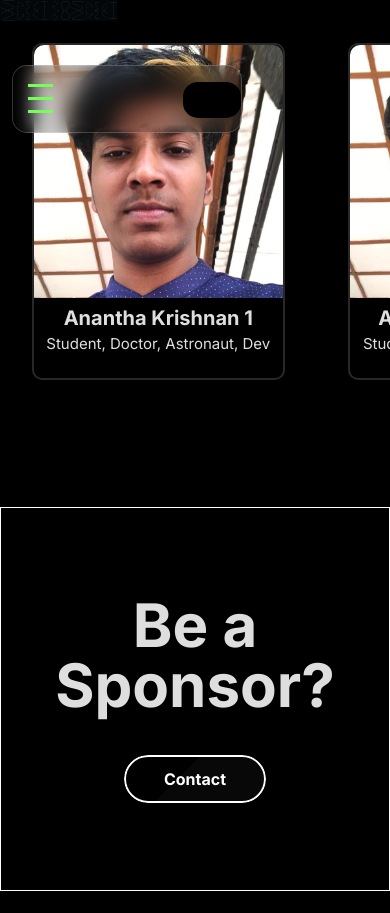
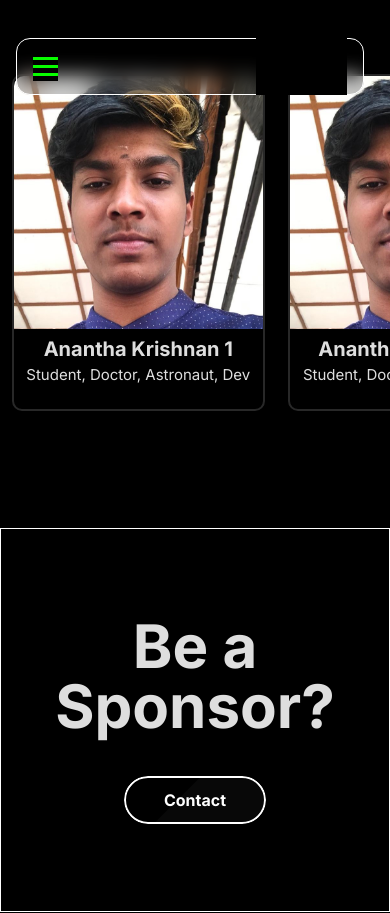
Before and after one commit to IEEE-FISAT-SB-WEBCOM/SpectroSpect-Main, a React (Vite) app in the folder frontend/: page /Speakers in a window 390 px wide. Shown: the top 913 px of the page. Built offline with nearby package versions, Linux system fonts and the light colour scheme.

Commit message:
Navbar Responsiveness

```diff
--- a/frontend/package.json
+++ b/frontend/package.json
@@ -11,6 +11,7 @@
     "preview": "vite preview"
   },
   "dependencies": {
+    "gasp": "^0.0.2",
     "gltf-loader": "^1.0.0",
     "gsap": "^3.12.4",
     "react": "^18.2.0",
--- a/frontend/src/components/MobileMenu.jsx
+++ /dev/null
@@ -1,20 +0,0 @@
-import React from 'react';
-
-const MobileMenu = ({ closeMobileMenu }) => {
-  return (
-    <div className="mobile-menu">
-      <div className="close-icon" onClick={closeMobileMenu}>
-        &times;
-      </div>
-      <ul>
-        <li><a href="#" onClick={closeMobileMenu}>Home</a></li>
-        <li><a href="#about" onClick={closeMobileMenu}>About</a></li>
-        <li><a href="#Workshops" onClick={closeMobileMenu}>Workshops</a></li>
-        <li><a href="#" onClick={closeMobileMenu}>Contact</a></li>
-      </ul>
-    </div>
-
-  );
-};
-
-export default MobileMenu;
--- a/frontend/src/components/navbar.css
+++ b/frontend/src/components/navbar.css
@@ -1,64 +1,30 @@
 
-nav {
-    background: rgba(0, 0, 0, 0.2);
+.navbar {
+  display: flex;
+  justify-content: space-between;
+  align-items: center;
+  padding: 1rem;
+  position:sticky;
+  border: 0.5px solid white;
+  z-index: 1;
+  top: 103px;
+  margin-left: 155px;
+  height: 119px;
+  margin-right: 155px;
+  border-radius: 14px;
   backdrop-filter: blur(10px);
-    border-radius: 15px;
-    display: flex;
-    border: 1px solid rgba(255, 255, 255, 0.2);
-    transform: translate(10%,50%);
-    overflow: hidden;
-    z-index: 3;
-    width:80vw;
-    height: 15vh;
+  background-color: rgba(0, 0, 0, 0.2);
 }
 
-  .imgg{
+.navbar.fixed {
+  position: fixed;
+  top: 0;
   width: 100%;
-    height:100px;
-    position: absolute;
-    z-index: -1;
 }
 
-  ul {
-    list-style: none;
+.nav-links {
   display: flex;
-    justify-content: flex-start;
-    margin: 0;
-    padding: 0;
-    align-items: center;
-  }
-
-  .navv {
-    text-decoration: none;
-    color: white;
-    padding: 10px 20px;
-    transition: background 0.3s ease;
-  }
-
-  a {
-    text-decoration: none;
-    color: white;
-    padding: 10px 20px;
-    transition: background 0.3s ease;
-  }
-  .navv:hover{
-    background: rgba(255, 255, 255, 0.1);
-  }
-
-  .gif-container {
-    position: absolute;
-    width: 294px;
-    height: 103px;
-    right: 20px;
-    top: 50%;
-    transform: translateY(-50%);
-    border-radius: 15px;
-  }
-
-  .ezgif {
-    width: 100%;
-    height: 100%;
-    border-radius: 15px;
+  gap: 1rem;
 }
 
 .header-sponsors{
@@ -72,135 +38,113 @@ nav {
   align-items: center;
 }
 
+.logo {
+  width: 15%;
+}
+
 .header-sponsors div{
   display: flex;
   justify-content: center;
   align-items: center;
 }
+.nav-links a {
+  text-decoration: none;
+  color: white;
+  padding: 15px;
+}
 
+.burger-menu {
+  cursor: pointer;
+  display: none;
+}
 
-@media only screen and (max-width: 768px) {
-  nav {
+.bar {
+  width: 25px;
+  height: 3px;
+  background-color: rgb(8, 253, 0);
+  margin: 5px 0;
+  transition: 0.4s;
+}
+
+.cross-icon {
+  width: 25px;
+  height: 3px;
+  position: relative;
+  transform: rotate(314deg);
+  cursor: pointer;
+}
+
+.cross-icon .bar1,
+.cross-icon .bar2 {
   width: 100%;
-    transform: translate(0%, 0%);
+  height: 3px;
+  background-color: rgb(60, 255, 0);
+  position: absolute;
+  transition: 0.4s;
+}
+
+.cross-icon .bar1 {
+  transform: rotate(-268deg);
+}
+
+@media (max-width: 768px) {
+  .navbar {
+    display: flex;
+    justify-content: space-between;
+    align-items: center;
+    padding: 1rem;
+    color: white;
+    margin-top: 5px;
+    margin-left: 16px;
+    margin-right: 26px;
+    position: sticky;
+    z-index: 1;
+    top: 38px;
+    background-color: rgba(0, 0, 0, 0.2);
+    height: 57px;
+    backdrop-filter: blur(10px);
+  }
+
+  .navbar.fixed {
+    position: fixed;
+    top: 0;
+    width: 29%;
   }
 
   .header-sponsors {
     display: none;
   }
-}
-
-.hamburger-menu {
-  display: none;
-  flex-direction: column;
-  cursor: pointer;
+  .nav-links a {
+    text-decoration: none;
+    color: white;
     padding: 5px;
   }
-
-.bar {
-  width: 25px;
-  height: 3px;
-  background-color: rgb(115, 255, 87);
-  margin: 5px 0;
-}
-
-@media only screen and (max-width: 768px) {
-  nav {
-    position: fixed;
-    top: 65px;
-    width: 59%;
-    height: 8vh;
-    left: 12px;
-    box-sizing: border-box;
-    display: flex;
-    justify-content: space-between;
-    align-items: center;
-    z-index: 100;
-  }
-
-  .hamburger-menu {
-    display: flex;
-    margin-left: 10px;
+  .logo {
+    width: 29%;
   }
 
   .nav-links {
     display: none;
     flex-direction: column;
-    width: 70%;
-    background: rgba(0, 0, 0, 0.2);
-    border-radius: 15px;
-    overflow: hidden;
-    z-index: 3;
+    position: absolute;
+    top: 60px;
+    left: -18px;
+    height: 604px;
+    padding-left: 44px;
+    padding-top: 53px;
+    width: 120%;
+    font-size: 40px;
+    text-align: left;
+    background-color: black;
   }
 
-  .nav-links a {
-    padding: 10px 20px;
+  .nav-links.open {
+    display: flex;
+    background-color: black;
   }
 
-  .navBarContainer.mobile-menu-open .nav-links {
-    display: flex;
-  }
-
-  .gif-container {
-    position: absolute;
-    top: 4vh;
-    right: 0px;
-    width: calc(30% - 10px);
-    height: auto;
-    border-radius: 15px;
-  }
-
-  .imgg {
-    position: relative;
-    width: 30%;
-    height: auto;
-  }
-
-
-  .mobile-menu {
-    position: fixed;
-    top: 0;
-    left: 0;
-    width: 100%;
-    height: 100%;
-    background: rgba(0, 0, 0, 0.8);
-    display: flex;
-    flex-direction: column;
-    align-items: center;
-    justify-content: center;
-    z-index: 1000;
-  }
-
-  .mobile-menu ul {
-    list-style: none;
-    padding: 0;
-    margin: 0;
-    text-align: center;
-  }
-
-  .mobile-menu li {
-    margin-bottom: 20px;
-  }
-
-  .mobile-menu a {
-    text-decoration: none;
-    color: white;
-    font-size: 24px;
-    display: flex;
-    padding: 10px;
-    transition: background 0.3s ease;
-  }
-
-  .mobile-menu a:hover {
-    background: rgba(255, 255, 255, 0.1);
-  }
-
-  .close-icon {
-    position: absolute;
-    top: 20px;
-    right: 20px;
-    font-size: 24px;
-    color: white;
-    cursor: pointer;
+  .burger-menu {
+    display: block;
+    background-color: black;
   }
 }
--- a/frontend/src/components/navbar.jsx
+++ b/frontend/src/components/navbar.jsx
@@ -1,61 +1,74 @@
+import React, { useState, useEffect } from 'react';
+import './navbar.css';
+import spectrospectLogo from '../assets/ezgif.gif';
 
-import React, { useState } from 'react';
-import './Navbar.css';
-import spec from "../assets/spect.jpg";
-import { MdFacebook } from "react-icons/md";
-import { FaInstagram } from "react-icons/fa";
-import { FiMail } from "react-icons/fi";
-import MobileMenu from './MobileMenu';
+const Navbar = () => {
+  const [isNavOpen, setIsNavOpen] = useState(false);
+  const [isMobile, setIsMobile] = useState(window.innerWidth <= 768);
+  const [scrolling, setScrolling] = useState(false);
 
-const Navbar = ({ setSticky = false }) => {
-  const [mobileMenuOpen, setMobileMenuOpen] = useState(false);
+  useEffect(() => {
+    const handleResize = () => {
+      setIsMobile(window.innerWidth <= 768);
+    };
 
-  const toggleMobileMenu = () => {
-    setMobileMenuOpen(!mobileMenuOpen);
+    const handleScroll = () => {
+      setScrolling(window.scrollY > 0);
+    };
+
+    window.addEventListener('resize', handleResize);
+    window.addEventListener('scroll', handleScroll);
+
+    return () => {
+      window.removeEventListener('resize', handleResize);
+      window.removeEventListener('scroll', handleScroll);
+    };
+  }, []);
+
+  const toggleNav = () => {
+    setIsNavOpen(!isNavOpen);
   };
 
-  const closeMobileMenu = () => {
-    setMobileMenuOpen(false);
+  const closeNav = () => {
+    setIsNavOpen(false);
+  };
+
+  const handleNavItemClick = () => {
+    closeNav();
   };
 
   return (
-    <div className={`navBarContainer ${mobileMenuOpen ? 'mobile-menu-open' : ''}`}>
-      <div className='imgg'>
-        <img src={spec} alt="" />
+    <nav className={`navbar ${isMobile && scrolling ? 'fixed' : ''} ${isNavOpen ? 'open' : ''}`}>
+      <div className="burger-menu" onClick={toggleNav}>
+        {isNavOpen ? (
+          <div className="cross-icon">
+            <div className="bar1"></div>
+            <div className="bar2"></div>
+          </div>
+        ) : (
+          <>
+            <div className="bar"></div>
+            <div className="bar"></div>
+            <div className="bar"></div>
+          </>
+        )}
       </div>
-      <nav style={setSticky ? { position: "fixed" } : null}>
-        <div className='hamburger-menu' onClick={toggleMobileMenu}>
-          <div className='bar'></div>
-          <div className='bar'></div>
-          <div className='bar'></div>
-        </div>
-        {/* Render MobileMenu component conditionally */}
-        {mobileMenuOpen && <MobileMenu closeMobileMenu={closeMobileMenu} />}
-        <ul className={`nav-links ${mobileMenuOpen ? 'mobile-menu-active' : ''}`}>
-          <li><a href="#" className="navv">Home</a></li>
-          <li><a href="#about" className="navv">About</a></li>
-          <li><a href="#Workshops" className="navv">Workshops</a></li>
-          <li><a href="#" className="navv">Contact</a></li>
-        </ul>
-        <div className='header-sponsors'>
-          <div id="footer-slider-1">Our Sponsors</div>
-          <div id="footer-slider-2"></div>
-          <div id="footer-slider-3">
-            <a className="hover:cursor-pointer hover:text-gray-400 transition duration-500 "><MdFacebook /></a>
-            <a className="hover:cursor-pointer hover:text-gray-400 transition duration-500"><FaInstagram /></a>
-            <a className="hover:cursor-pointer hover:text-gray-400 transition duration-500"><FiMail /></a>
-            <a className="hover:cursor-pointer hover:text-gray-400 transition duration-500 "><MdFacebook /></a>
-          </div>
-        </div>
-        <div className="gif-container">
-          <img
-            className="ezgif"
-            src="src\assets\ezgif.gif"
-            alt="Ezgif"
-          />
-        </div>
-      </nav>
-    </div>
+      <div className={`nav-links ${isNavOpen ? 'open' : ''}`}>
+        <a href="#" onClick={handleNavItemClick}>
+          Home
+        </a>
+        <a href="#about" onClick={handleNavItemClick}>
+          About
+        </a>
+        <a href="#Workshops" onClick={handleNavItemClick}>
+          Workshops
+        </a>
+        <a href="#" onClick={handleNavItemClick}>
+          Contact
+        </a>
+      </div>
+      <img className="logo" src={spectrospectLogo} alt="SPECTROSPECT Logo" />
+    </nav>
   );
 };
 
```
Also changed, not shown: 1 other file (tests, documents, lock files or other folders). Lines whose indentation alone changed are shown as unchanged.
